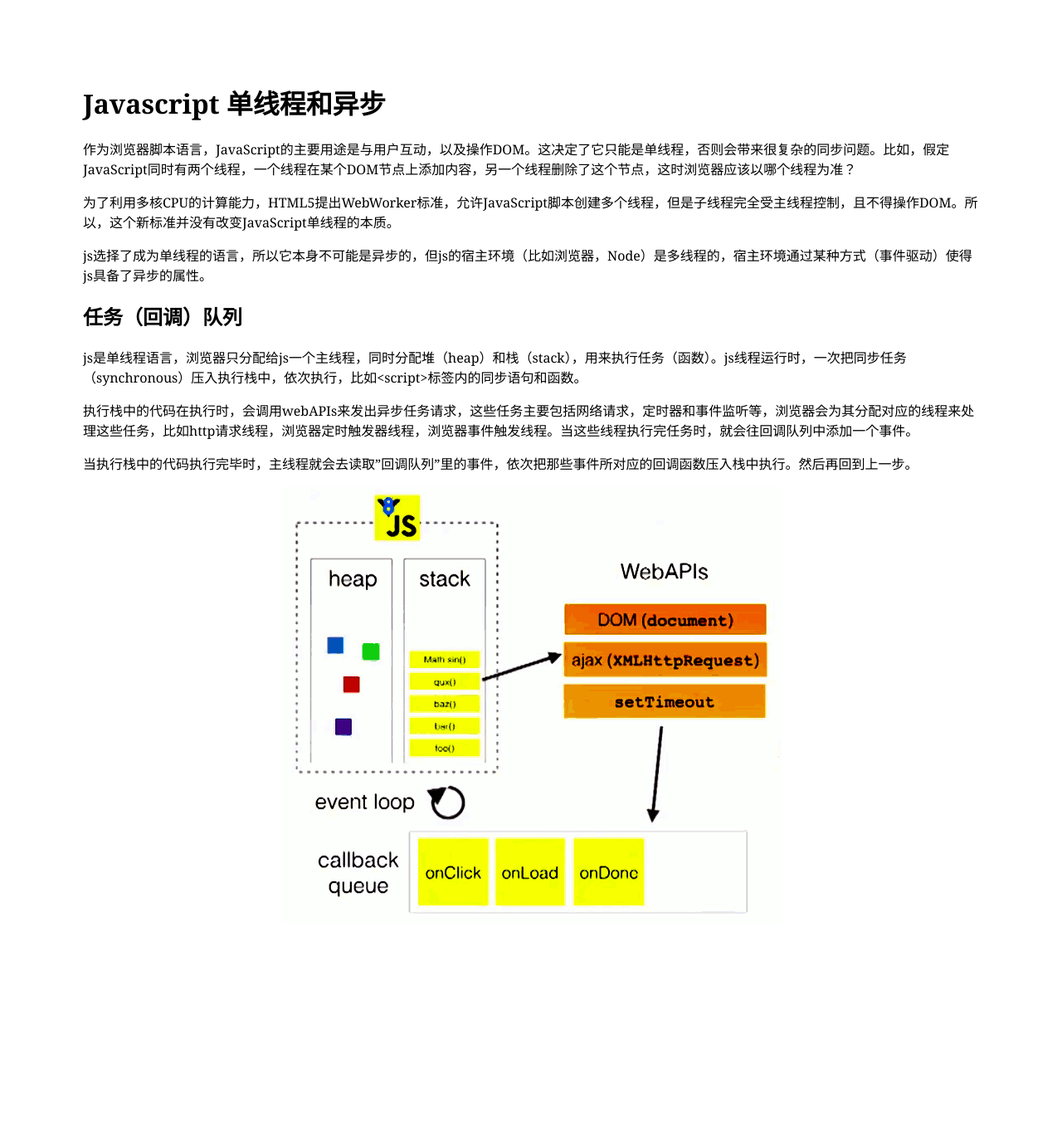
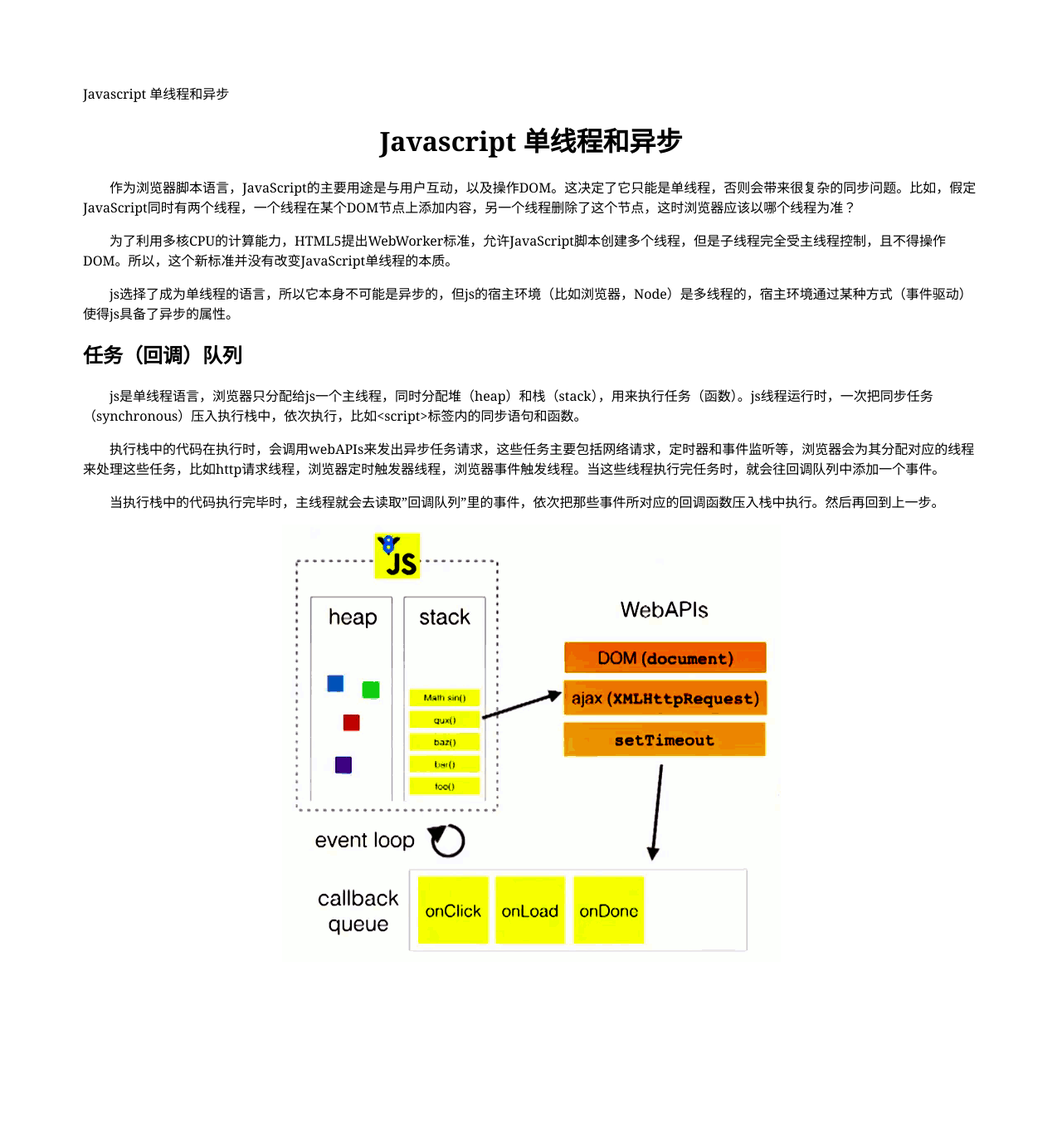
Before and after one commit to lancewux/lancewux.github.io, a Jekyll site: the page built from _posts/2017-07-03-js-event-loop.md, in a window 1280 px wide. Shown: the whole page at 83% size. Built offline with Jekyll 4.4.1, drawn with Linux system fonts in a browser that asks for light colours; our own code applies the rules of GitHub Pages for plain Markdown files; before the commit the page ends 1318 px from its top, so only the background shows below that.

Commit message:
compose type

```diff
--- a/_posts/2017-07-03-js-event-loop.md
+++ b/_posts/2017-07-03-js-event-loop.md
@@ -1,19 +1,19 @@
 Javascript 单线程和异步
-=
+<h1 align="center"> Javascript 单线程和异步</h1>
 
-作为浏览器脚本语言，JavaScript的主要用途是与用户互动，以及操作DOM。这决定了它只能是单线程，否则会带来很复杂的同步问题。比如，假定JavaScript同时有两个线程，一个线程在某个DOM节点上添加内容，另一个线程删除了这个节点，这时浏览器应该以哪个线程为准？
+　　作为浏览器脚本语言，JavaScript的主要用途是与用户互动，以及操作DOM。这决定了它只能是单线程，否则会带来很复杂的同步问题。比如，假定JavaScript同时有两个线程，一个线程在某个DOM节点上添加内容，另一个线程删除了这个节点，这时浏览器应该以哪个线程为准？
 
-为了利用多核CPU的计算能力，HTML5提出WebWorker标准，允许JavaScript脚本创建多个线程，但是子线程完全受主线程控制，且不得操作DOM。所以，这个新标准并没有改变JavaScript单线程的本质。
+　　为了利用多核CPU的计算能力，HTML5提出WebWorker标准，允许JavaScript脚本创建多个线程，但是子线程完全受主线程控制，且不得操作DOM。所以，这个新标准并没有改变JavaScript单线程的本质。
 
-js选择了成为单线程的语言，所以它本身不可能是异步的，但js的宿主环境（比如浏览器，Node）是多线程的，宿主环境通过某种方式（事件驱动）使得js具备了异步的属性。
+　　js选择了成为单线程的语言，所以它本身不可能是异步的，但js的宿主环境（比如浏览器，Node）是多线程的，宿主环境通过某种方式（事件驱动）使得js具备了异步的属性。
 
 任务（回调）队列
 -
 
-js是单线程语言，浏览器只分配给js一个主线程，同时分配堆（heap）和栈（stack），用来执行任务（函数）。js线程运行时，一次把同步任务（synchronous）压入执行栈中，依次执行，比如&lt;script&gt;标签内的同步语句和函数。
+　　js是单线程语言，浏览器只分配给js一个主线程，同时分配堆（heap）和栈（stack），用来执行任务（函数）。js线程运行时，一次把同步任务（synchronous）压入执行栈中，依次执行，比如&lt;script&gt;标签内的同步语句和函数。
 
-执行栈中的代码在执行时，会调用webAPIs来发出异步任务请求，这些任务主要包括网络请求，定时器和事件监听等，浏览器会为其分配对应的线程来处理这些任务，比如http请求线程，浏览器定时触发器线程，浏览器事件触发线程。当这些线程执行完任务时，就会往回调队列中添加一个事件。
+　　执行栈中的代码在执行时，会调用webAPIs来发出异步任务请求，这些任务主要包括网络请求，定时器和事件监听等，浏览器会为其分配对应的线程来处理这些任务，比如http请求线程，浏览器定时触发器线程，浏览器事件触发线程。当这些线程执行完任务时，就会往回调队列中添加一个事件。
 
-当执行栈中的代码执行完毕时，主线程就会去读取"回调队列"里的事件，依次把那些事件所对应的回调函数压入栈中执行。然后再回到上一步。
+　　当执行栈中的代码执行完毕时，主线程就会去读取"回调队列"里的事件，依次把那些事件所对应的回调函数压入栈中执行。然后再回到上一步。
 
 <p align="center"><img src="/images/posts/2017-07-03/eventloop.png" /></p>
```
